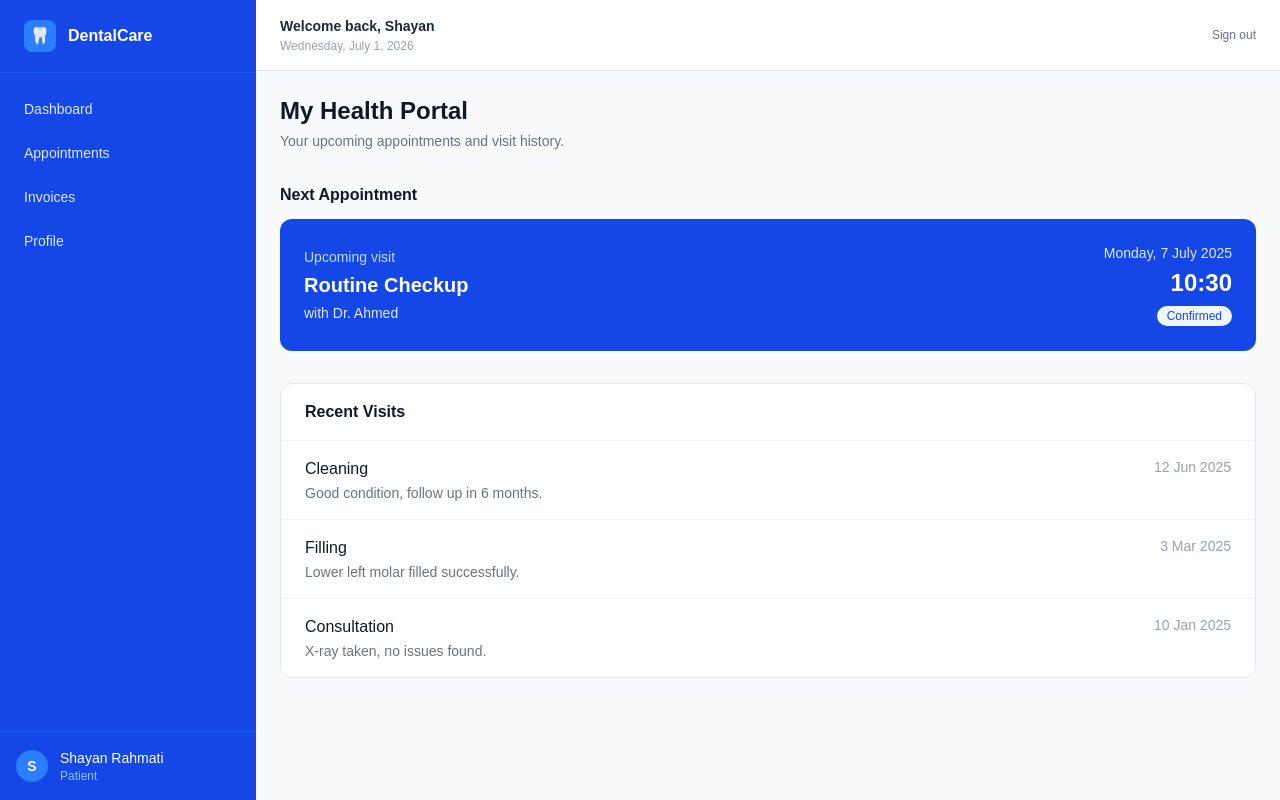
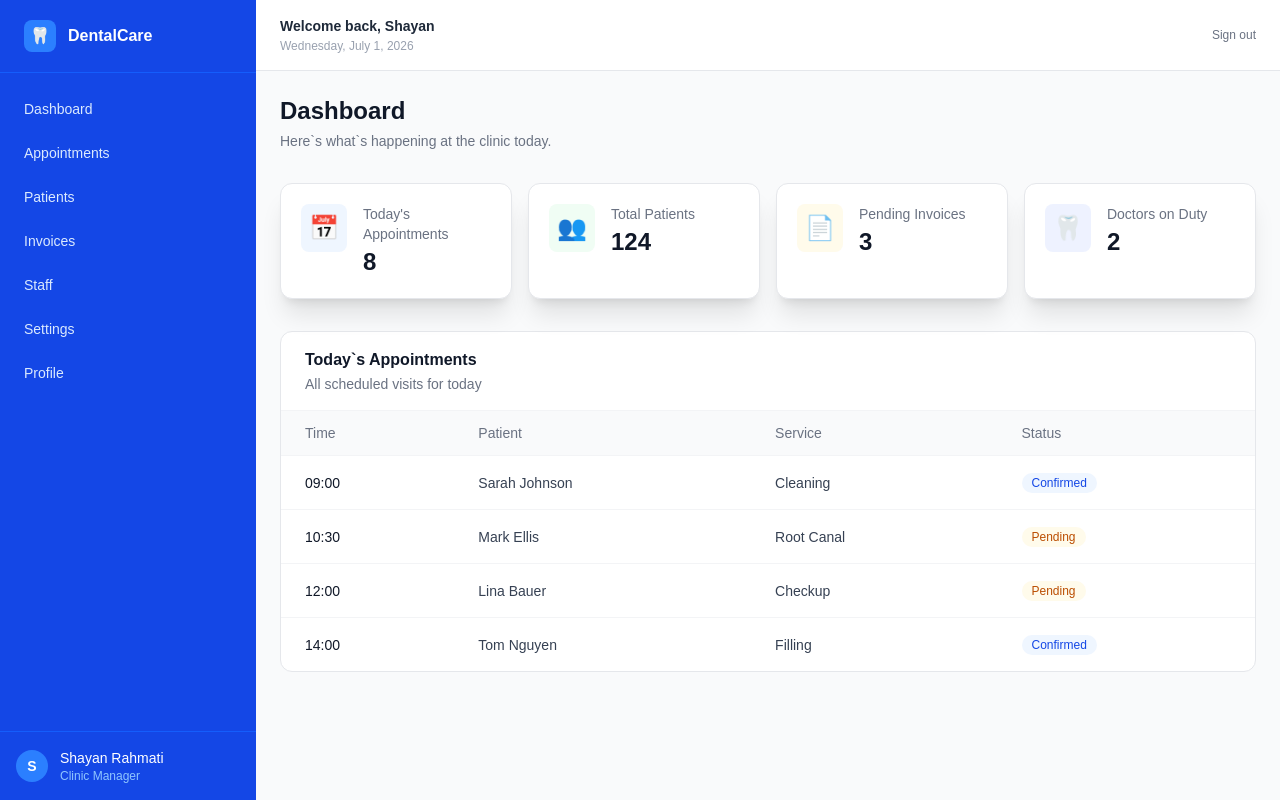
Before and after one commit to shayan655/dental-clinic-front, a Next.js app: page /portal in a window 1280 px wide. Built offline with nearby package versions, Linux system fonts and the light colour scheme; no server answers.

Commit message:
Add some beauty to StatCard

```diff
--- a/src/components/portal/dashboard/StatCard.tsx
+++ b/src/components/portal/dashboard/StatCard.tsx
@@ -18,7 +18,7 @@ export default function StatCard({ label, value, icon, accent }: StatCardProps)
   const { bg, text } = accentClasses[accent]
 
   return (
-    <div className="bg-white rounded-xl border border-gray-200 p-5 flex items-start gap-4">
+    <div className="bg-white rounded-xl border border-gray-200 p-5 flex items-start gap-4 shadow-xl">
       <div className={`${bg} ${text} text-2xl rounded-lg p-2`}>
         {icon}
       </div>
--- a/src/lib/auth.ts
+++ b/src/lib/auth.ts
@@ -23,7 +23,7 @@ export async function getAuthUser(): Promise<User | null> {
         id: 1,
         name: 'Shayan Rahmati',
         email: 'shayan@clinic.com',
-        role: 'patient',
+        role: 'clinic_manager',
         created_at: new Date().toISOString(),
         updated_at: new Date().toISOString(),
       };
```
